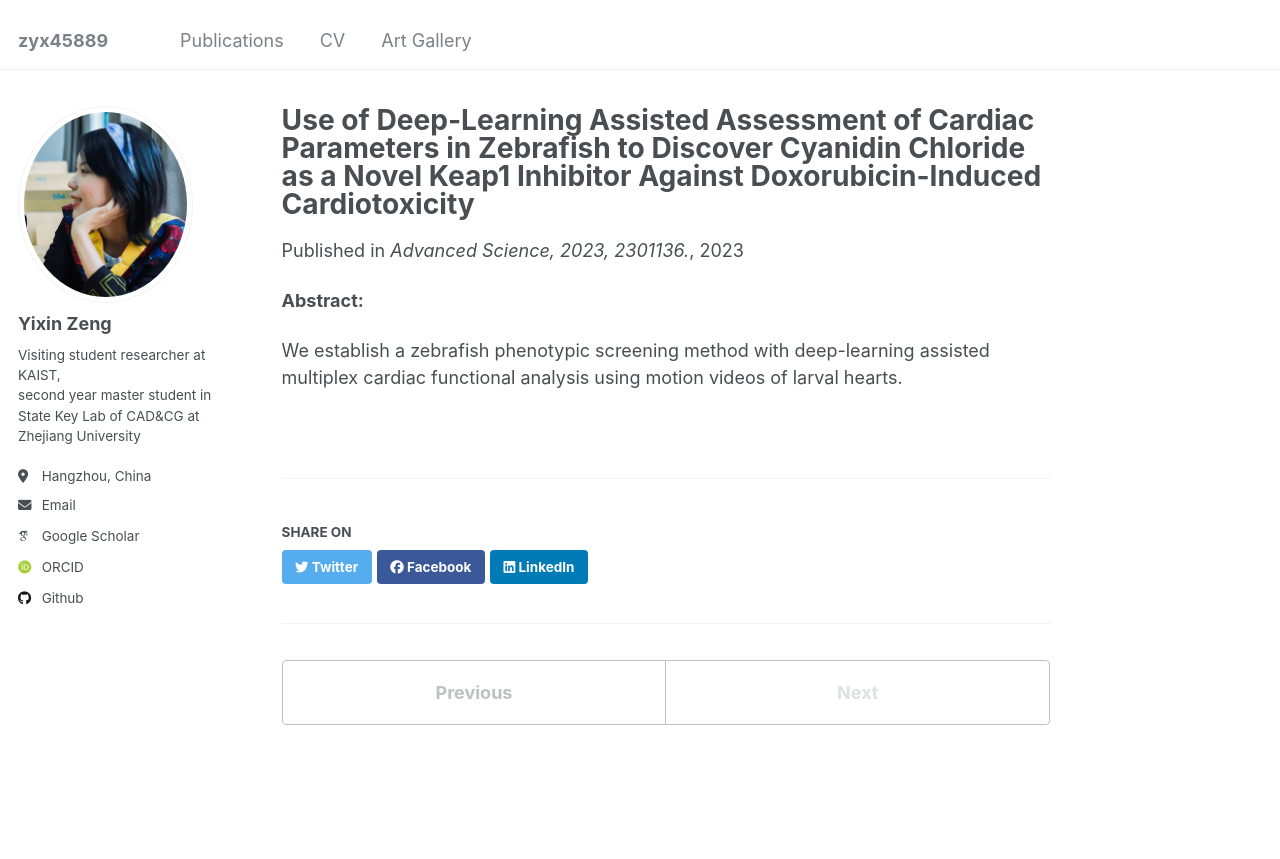
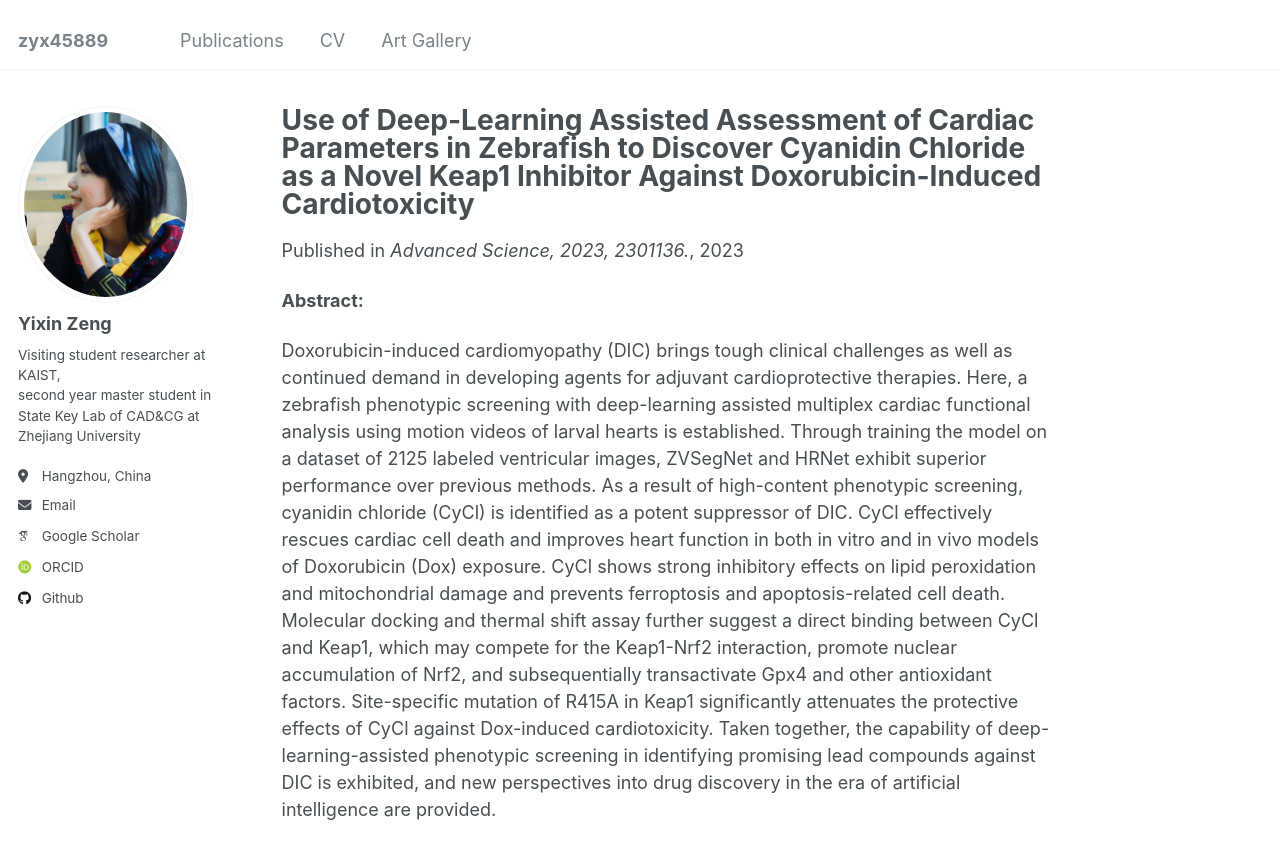
Before and after one commit to zyx45889/zyx45889.github.io, a Jekyll site: the page built from _publications/zebrafish.md, in a window 1280 px wide and 900 px high. Shown: the top 859 px of the window. Built offline with Jekyll 4.4.1, drawn with Linux system fonts in a browser that asks for light colours; some web fonts are replaced; a file with an impossible date is left out.

Commit message:
Update zebrafish.md

```diff
--- a/_publications/zebrafish.md
+++ b/_publications/zebrafish.md
@@ -13,4 +13,4 @@
 
 <b>Abstract:</b>
 
-We establish a zebrafish phenotypic screening method with deep-learning assisted multiplex cardiac functional analysis using motion videos of larval hearts.
+Doxorubicin-induced cardiomyopathy (DIC) brings tough clinical challenges as well as continued demand in developing agents for adjuvant cardioprotective therapies. Here, a zebrafish phenotypic screening with deep-learning assisted multiplex cardiac functional analysis using motion videos of larval hearts is established. Through training the model on a dataset of 2125 labeled ventricular images, ZVSegNet and HRNet exhibit superior performance over previous methods. As a result of high-content phenotypic screening, cyanidin chloride (CyCl) is identified as a potent suppressor of DIC. CyCl effectively rescues cardiac cell death and improves heart function in both in vitro and in vivo models of Doxorubicin (Dox) exposure. CyCl shows strong inhibitory effects on lipid peroxidation and mitochondrial damage and prevents ferroptosis and apoptosis-related cell death. Molecular docking and thermal shift assay further suggest a direct binding between CyCl and Keap1, which may compete for the Keap1-Nrf2 interaction, promote nuclear accumulation of Nrf2, and subsequentially transactivate Gpx4 and other antioxidant factors. Site-specific mutation of R415A in Keap1 significantly attenuates the protective effects of CyCl against Dox-induced cardiotoxicity. Taken together, the capability of deep-learning-assisted phenotypic screening in identifying promising lead compounds against DIC is exhibited, and new perspectives into drug discovery in the era of artificial intelligence are provided.
```
